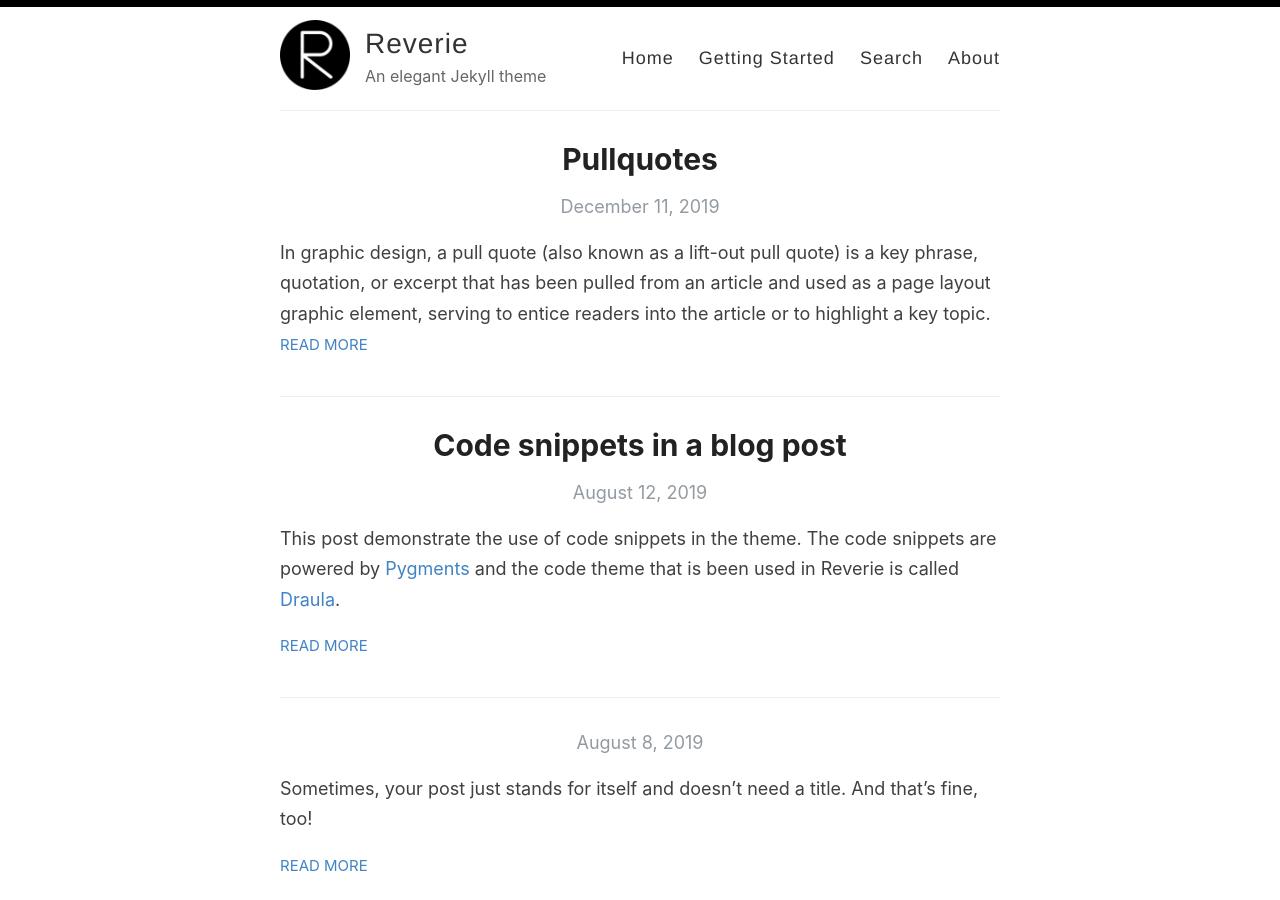
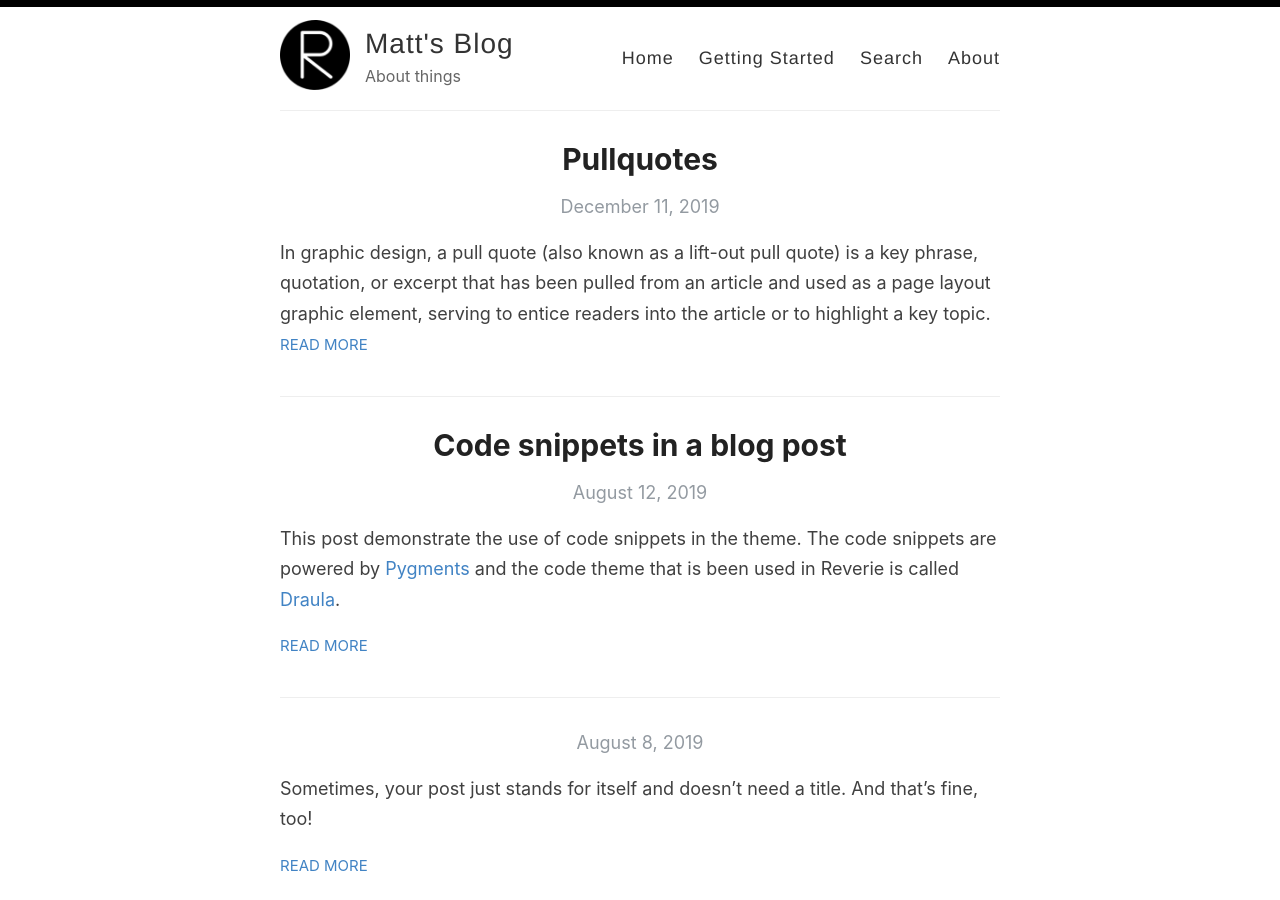
Before and after one commit to username1001/blog, a Jekyll site: the page built from index.html, in a window 1280 px wide and 900 px high. Built offline with Jekyll 4.4.1, drawn with Linux system fonts in a browser that asks for light colours; the list of posts is cut into pages by our own code.

Commit message:
edit config

```diff
--- a/_config.yml
+++ b/_config.yml
@@ -3,13 +3,13 @@
 #
 
 # Name of your site (displayed in the header)
-name: Reverie
+name: Matt's Blog
 
 # Name of the author
 author: Amit Merchant
 
 # Short bio or description (displayed in the header)
-description: An elegant Jekyll theme
+description: About things
 
 # URL of your avatar or profile pic (you could use your GitHub profile pic)
 avatar: /images/reverie.png
@@ -21,7 +21,7 @@ avatar: /images/reverie.png
 # Includes an icon in the footer for each username you enter
 footer-links:
   dribbble:
-  email: amit.d.merchant@gmail.com
+  email: faymatt96@gmail.com
   facebook:
   flickr:
   github: username1001
```
